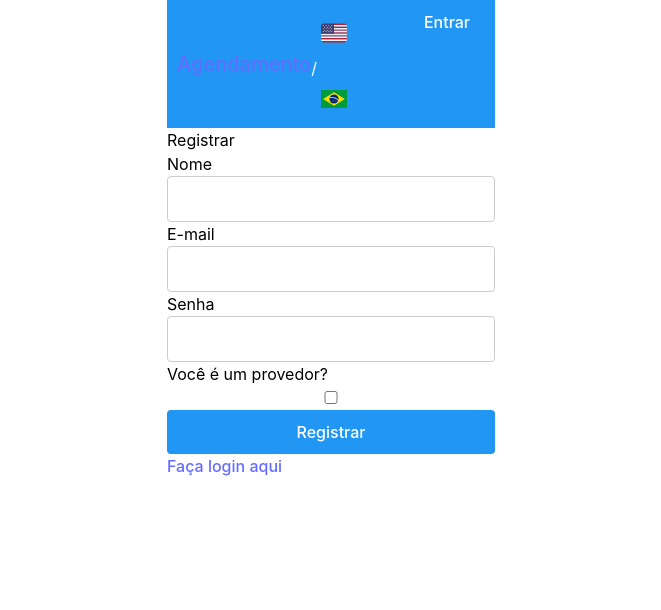
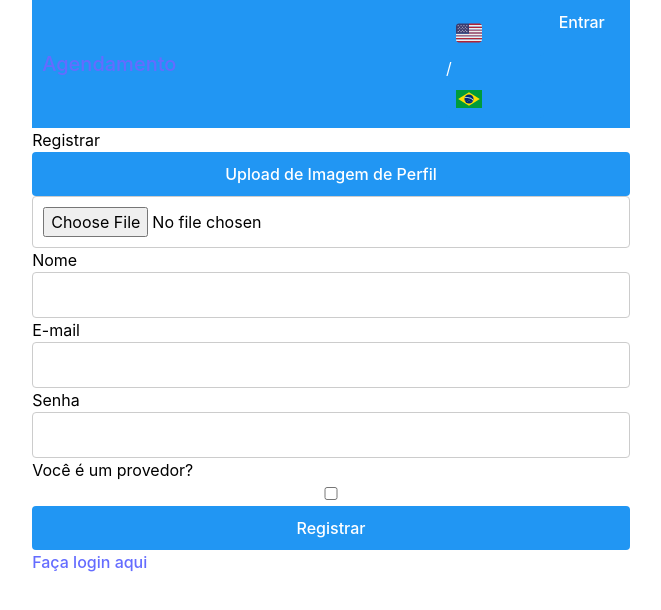
Before and after one commit to j0hnbarbosa/agendamento-servicos-web, a React (Vite) app: page /signup in a window 1280 px wide. Shown: the top 610 px of the page, without its empty margins (309-970 px from the left). Built offline with nearby package versions, Linux system fonts and the light colour scheme; no server answers.

Commit message:
web-service - feat: User can select a profile image to upload

```diff
--- /dev/null
+++ b/src/components/FileUpload/index.tsx
@@ -0,0 +1,55 @@
+import { useRef, useState } from "react"
+import { useTranslation } from "react-i18next"
+
+const FileUpload = () => {
+  const [file, setFile] = useState(null)
+  const inputUploadRef = useRef(null)
+
+  const { t } = useTranslation()
+
+  const handleFileUpload = async (event) => {
+
+    const file = event.target.files[0]
+    const formData = new FormData()
+
+    formData.append("file", file)
+
+    setFile(URL.createObjectURL(file))
+  }
+
+  const handleClick = () => {
+    inputUploadRef.current.click()
+  }
+
+  return (
+    <>
+      <button
+        onClick={handleClick}
+        type="button"
+      >
+        {t('admin.profile-pic-upload')}
+      </button>
+
+      {file &&
+        <div className="flex justify-center p-4">
+          <img
+            className="object-cover"
+            width={32}
+            height={32}
+            src={file || ''}
+            alt={t('admin.profile-pic-upload')}
+          />
+        </div>
+      }
+
+      <input
+        ref={inputUploadRef}
+        className="hidden"
+        type="file"
+        onChange={handleFileUpload}
+      />
+    </>
+  )
+}
+
+export default FileUpload
--- a/src/components/FormRegisterUser/index.tsx
+++ b/src/components/FormRegisterUser/index.tsx
@@ -1,6 +1,7 @@
 import { FC } from "react"
 import { useTranslation } from "react-i18next"
 import { RegisterUserProps, useRegisterUser } from "./hooks/useRegisterUser"
+import FileUpload from "@/components/FileUpload"
 
 const FormRegisterUser: FC<RegisterUserProps> = (props) => {
   const { t } = useTranslation()
@@ -29,6 +30,9 @@ const FormRegisterUser: FC<RegisterUserProps> = (props) => {
   return (
     <form className="form" onSubmit={handleSubmit}>
       <h2>{t('signup.title')}</h2>
+
+      <FileUpload />
+
       <div className="mb-4">
         <label htmlFor="name">
           {t('signup.name')}
--- a/src/i18n/locales/en_US/translation.json
+++ b/src/i18n/locales/en_US/translation.json
@@ -7,8 +7,9 @@
     "email": "Email",
     "is-provider": "Is Provider",
     "delete": "Delete",
-    "create": "Create",
-    "edit": "Edit"
+    "create": "Create User",
+    "edit": "Edit",
+    "profile-pic-upload": "Upload Profile Image"
   },
   "availableTime": {
     "available-users": "Available Users",
--- a/src/i18n/locales/pt_BR/translation.json
+++ b/src/i18n/locales/pt_BR/translation.json
@@ -7,8 +7,9 @@
     "email": "E-mail",
     "is-provider": "É Provedor",
     "delete": "Deletar",
-    "create": "Criar",
-    "edit": "Editar"
+    "create": "Criar Usuário",
+    "edit": "Editar",
+    "profile-pic-upload": "Upload de Imagem de Perfil"
   },
   "availableTime": {
     "available-users": "Usuários Disponíveis",
--- a/src/pages/Admin/index.tsx
+++ b/src/pages/Admin/index.tsx
@@ -26,8 +26,11 @@ const Admin = () => {
     <>
       <Main>
         <div>
-          <h1>{t("admin.title")}</h1>
-          <div className='flex justify-end w-full p-x'>
+          <div className='border-b border-gray-500 mb-1 px-2'>
+            {t("admin.title")}
+          </div>
+
+          <div className='flex justify-center w-full p-x'>
             <button
               onClick={handleOpenCreateModal}
               className='max-w-[180px] text-white p-2 rounded-md'>
@@ -35,7 +38,7 @@ const Admin = () => {
             </button>
           </div>
 
-          <section className='flex flex-col justify-center items-center my-4 p-8 border border-gray-500'>
+          <section className='flex flex-col justify-center items-center my-4 p-8'>
             <span className="text-2xl font-bold">
               {t('admin.available-users')}
             </span>
--- a/src/pages/Errors/index.tsx
+++ b/src/pages/Errors/index.tsx
@@ -1,5 +1,6 @@
 import { useRouteError } from "react-router-dom"
 import { useTranslation } from "react-i18next"
+import Main from "@/components/Main"
 
 export default function ErrorPage() {
   const error = useRouteError() as any
@@ -9,6 +10,7 @@ export default function ErrorPage() {
   console.error(error)
 
   return (
+    <Main>
       <div className="my-10 font-bold text-lg flex flex-col justify-cente items-center">
         <h1>{t('error.oops')}</h1>
         <p>{t('error.unexpected-error')}</p>
@@ -19,5 +21,6 @@ export default function ErrorPage() {
           {t('error.back-home')}
         </a>
       </div>
+    </Main>
   )
 }
--- a/src/pages/Home/index.tsx
+++ b/src/pages/Home/index.tsx
@@ -27,9 +27,9 @@ function Home() {
   return (
     <>
       <Main>
-        <h1 className='flex justify-center mb-8'>
+        <div className='border-b border-gray-500 mb-1 px-2'>
           {t('home.welcome')}
-        </h1>
+        </div>
 
         {context.isToShow && (
           <h1 className='flex justify-center items-center gap-2'>
@@ -43,7 +43,7 @@ function Home() {
           </h1>
         )}
 
-        <section className='flex flex-col justify-center items-center my-4 p-8 border border-gray-500'>
+        <section className='flex flex-col justify-center items-center my-4 p-8'>
           <span className="text-2xl font-bold mb-4">
             {t('home.available-appointments')}
           </span>
--- a/src/pages/Login/index.tsx
+++ b/src/pages/Login/index.tsx
@@ -2,6 +2,7 @@ import { useContext } from 'react'
 import { BridgeGuardContext } from '../../context/BridgeGuard'
 import { Link } from 'react-router-dom'
 import { useTranslation } from 'react-i18next'
+import Main from '@/components/Main'
 
 const Login = () => {
   const { t } = useTranslation()
@@ -17,6 +18,7 @@ const Login = () => {
   } = useContext(BridgeGuardContext)
 
   return (
+    <Main>
       <div>
         <div className="mx-auto p-10 bg-white rounded-md shadow-md max-w-md">
           <h2>{t('login.title')}</h2>
@@ -57,6 +59,7 @@ const Login = () => {
           </div>
         </div>
       </div>
+    </Main>
   )
 }
 
--- a/src/pages/Signup/index.tsx
+++ b/src/pages/Signup/index.tsx
@@ -1,11 +1,13 @@
 import { Link } from 'react-router-dom'
 import { useTranslation } from 'react-i18next'
 import FormRegisterUser from '@/components/FormRegisterUser'
+import Main from '@/components/Main'
 
 const Signup = () => {
   const { t } = useTranslation()
 
   return (
+    <Main>
       <div>
         <div className="mx-auto p-10 bg-white rounded-md shadow-md max-w-md">
           <FormRegisterUser
@@ -19,6 +21,7 @@ const Signup = () => {
           </div>
         </div>
       </div>
+    </Main>
   )
 }
 
--- a/src/pages/WorkType/index.tsx
+++ b/src/pages/WorkType/index.tsx
@@ -1,6 +1,7 @@
 import useWorktype from '@/pages/WorkType/hooks/useWorktype'
 import { useTranslation } from 'react-i18next'
 import ModalCreate from './ModalCreate'
+import Main from '@/components/Main'
 
 const WorkType = () => {
   const { t } = useTranslation()
@@ -19,6 +20,7 @@ const WorkType = () => {
 
   return (
     <>
+      <Main>
         <div className='border-b border-gray-500 mb-1 px-2'>
           {t('worktype.title')}
         </div>
@@ -68,6 +70,7 @@ const WorkType = () => {
             </table>
           )}
         </div>
+      </Main>
 
       < ModalCreate
         open={openModal}
```
Lines whose indentation alone changed are shown as unchanged.
